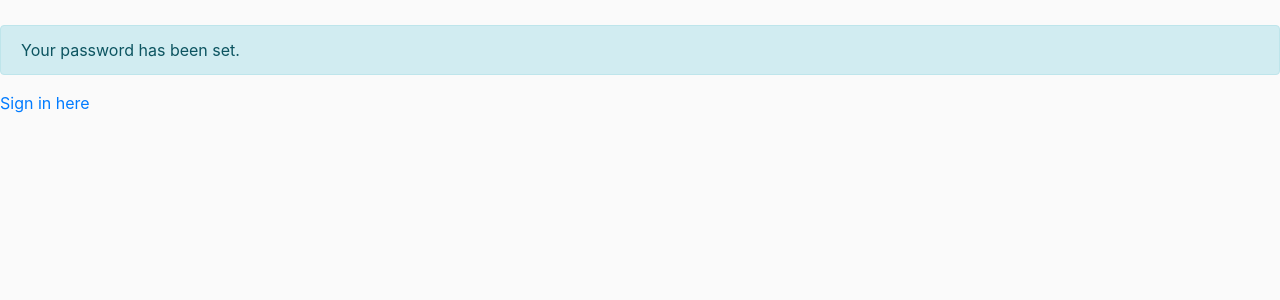
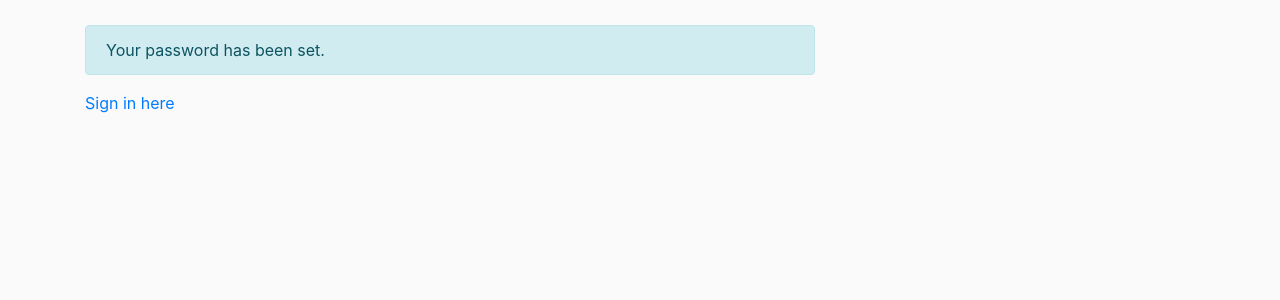
Before and after one commit to derlem/kanarya, a Django app: page /password-reset-complete/ in a window 1280 px wide. Shown: the part 56-356 px from the top of the page. Run offline with Django 3.2, Linux system fonts and the light colour scheme; parts of the project's set-up code (start-up, migrations or seed data) failed here and were passed over; some libraries are stand-ins or nearby versions.

Commit message:
Adjust the aligments in the html files

```diff
--- a/game_project/users/templates/users/password_reset_complete.html
+++ b/game_project/users/templates/users/password_reset_complete.html
@@ -2,13 +2,21 @@
 
 {% block content %}
 
-	<div class="alert alert-info">
+	<main role="main" class="container" >
+	  <div class="row">
+	    <div class="col-md-8">
+	    	<div class="alert alert-info">
 
-	  Your password has been set.
+			  Your password has been set.
 
-	</div>
+			</div>
 
-	<a href="{% url 'login' %}"> Sign in here </a>
+			<a href="{% url 'login' %}"> Sign in here </a>
+	    </div>
+	  </div>
+	</main>
+
+
 
 
 {% endblock content %}
--- a/game_project/users/templates/users/password_reset_done.html
+++ b/game_project/users/templates/users/password_reset_done.html
@@ -2,7 +2,7 @@
 
 {% block content %}
 
-	<div class="alert alert-info">
+	<div class="alert alert-info" align="center">
 
 	  An email has been sent with the instructions to reset your password
 
```
Also changed, not shown: game_project/game/templates/game/about.html (+7 -1 lines), game_project/game/templates/game/home.html (+9 -5 lines), game_project/users/templates/users/login.html (+12 -0 lines), game_project/users/templates/users/logout.html (+10 -5 lines), game_project/users/templates/users/password_reset.html (+12 -1 lines), game_project/users/templates/users/password_reset_confirm.html (+8 -1 lines), game_project/users/templates/users/profile.html (+15 -0 lines), game_project/users/templates/users/register.html (+10 -2 lines).
